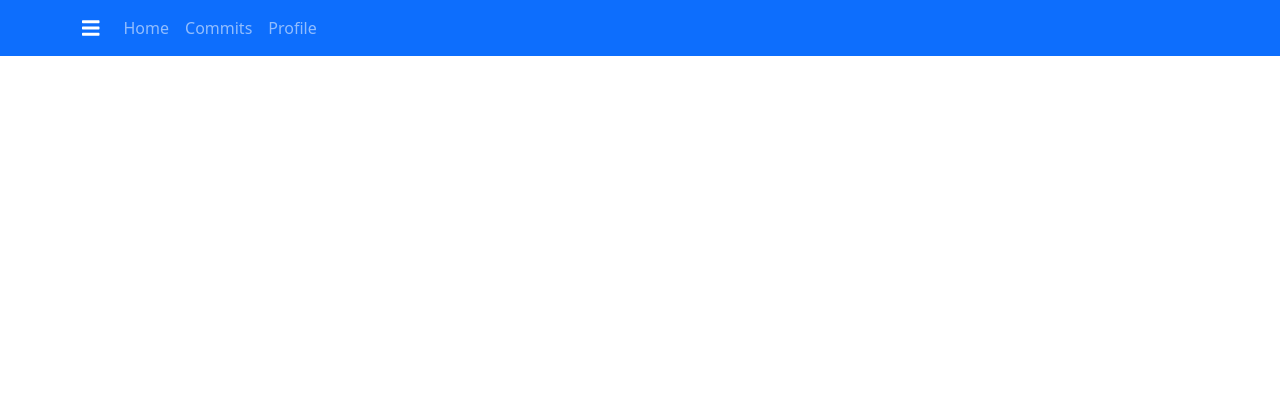
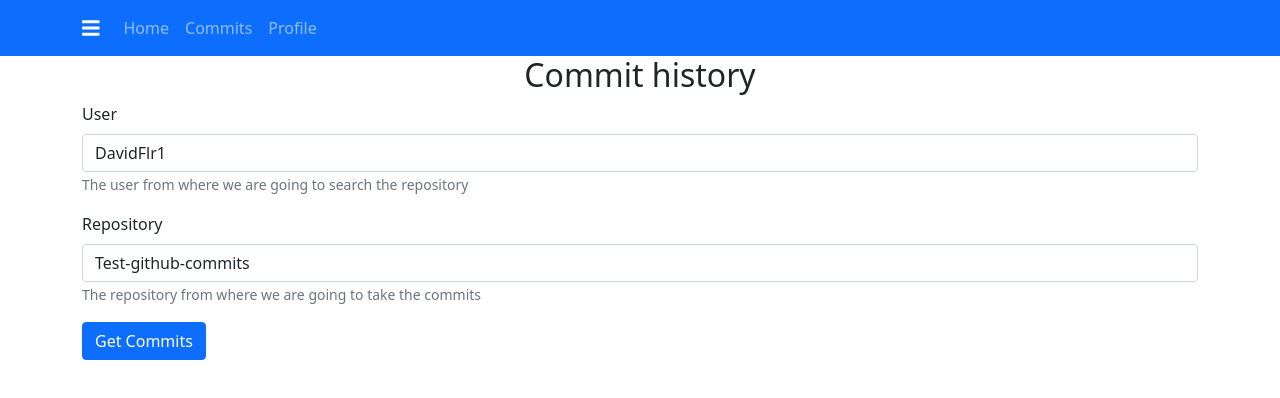
Before and after one commit to DavidFlr1/Test-github-commits, a React (Create React App) app: page /Commits in a window 1280 px wide. Shown: the top 398 px of the page. Built offline with nearby package versions, Linux system fonts and the light colour scheme.

Commit message:
Setting default values and handle changes in commit component

```diff
--- a/src/App.js
+++ b/src/App.js
@@ -1,5 +1,4 @@
 import React from 'react'
-import axios from 'axios'
 import { BrowserRouter as Router, Switch, Route, useRouteMatch } from 'react-router-dom'
 import { Navbars, Home, Commits, Profile } from './components/index'
 
@@ -9,10 +8,7 @@ import Button from 'react-bootstrap/Button'
 import './styles.css'
 
 const App = () => {
-    const fetchInformation = () => {
-        axios.get('https://api.github.com/repos/DavidFlr1/Test-github-commits/commits')
-            .then(response => console.log(response))
-    }
+
 
     return (
         <Router>
--- a/src/components/Commits/Commits.js
+++ b/src/components/Commits/Commits.js
@@ -1,9 +1,66 @@
-import React from 'react'
+import React, {useState} from 'react'
+import axios from 'axios'
+
+import Container from 'react-bootstrap/Container'
+import Row from 'react-bootstrap/Row'
+import Col from 'react-bootstrap/Col'
+
+import Form from 'react-bootstrap/Form'
+import Button from 'react-bootstrap/Button'
 
 const Commits = () => {
+  const [user, setUser] = useState('DavidFlr1')
+
+  const fetchInformation = () => {
+      axios.get('https://api.github.com/repos/DavidFlr1/Test-github-commits/commits')
+          .then(response => console.log(response))
+  }
+  const initialStateValues = {
+    username: "DavidFlr1",
+    repository: "Test-github-commits"
+  };
+
+  const [values, setValues] = useState(initialStateValues);
+
+  const handleInputChange = e => {
+    const { name, value } = e.target; // Allow acces to the control name and its value
+    setValues({...values, [name]: value}) // ...values copy actual value and update the value
+  };
+
+  const search = () => {
+    console.log(values)
+  }
+
   return (
     <div>
+      <Container>
+      <h2 className="text-center">Commit history</h2>
+        <Row>
+          <Col>
+            <Form>
+              <Form.Group className="mb-3" controlId="formBasicEmail">
+                <Form.Label>User</Form.Label>
+                <Form.Control name="username" type="text" placeholder="Enter user name" onChange={handleInputChange} value={values.username} />
+                <Form.Text className="text-muted">
+                  The user from where we are going to search the repository
+                </Form.Text>
+              </Form.Group>
 
+              <Form.Group className="mb-3" controlId="formBasicEmail">
+                <Form.Label>Repository</Form.Label>
+                <Form.Control name="repository" type="text" placeholder="Enter repository name" onChange={handleInputChange} value={values.repository} />
+                <Form.Text className="text-muted">
+                  The repository from where we are going to take the commits
+                </Form.Text>
+              </Form.Group>
+
+              <Button variant="primary" onClick={() => search()}>
+                Get Commits
+              </Button>
+            </Form>
+          </Col>
+        </Row>
+      </Container>
     </div>
   )
 }
--- a/src/components/Navbar/Navbar.js
+++ b/src/components/Navbar/Navbar.js
@@ -1,4 +1,5 @@
 import React, { useState, useEffect } from 'react'
+
 import Navbar from 'react-bootstrap/Navbar'
 import Nav from 'react-bootstrap/Nav'
 import Container from 'react-bootstrap/Container'
```
